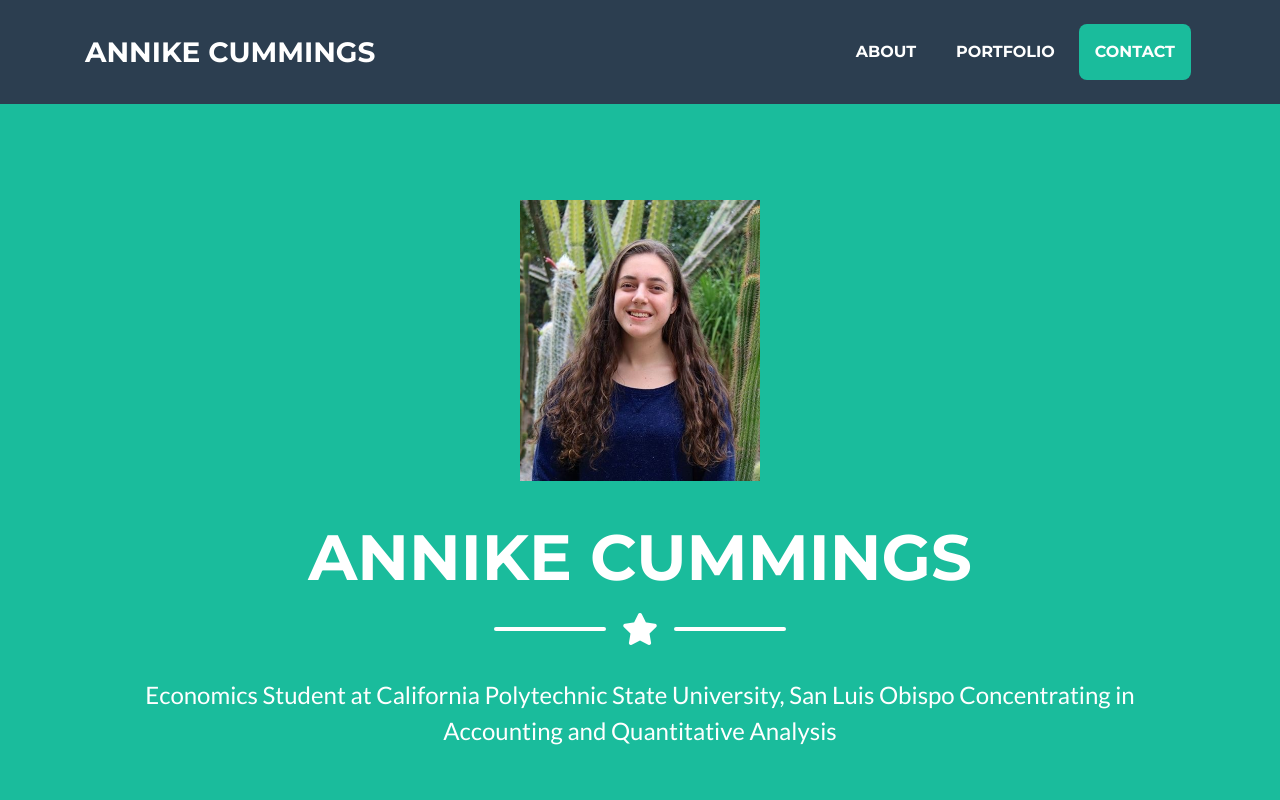
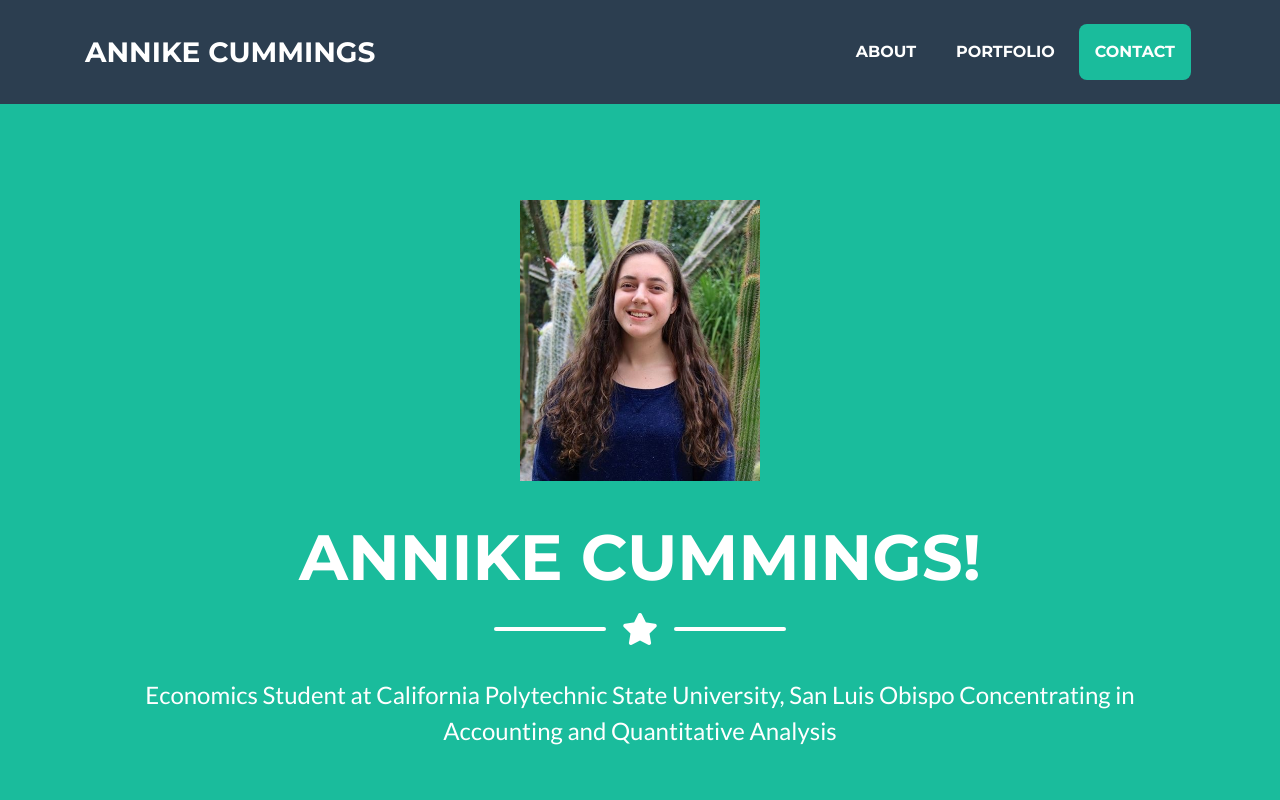
Before and after one commit to annikecummings/annikecummings.github.io, a website with bundled scripts: page index.html in a window 1280 px wide. Shown: the top 800 px of the page. Built offline with nearby package versions, Linux system fonts and the light colour scheme.

Commit message:
Update index.html

```diff
--- a/index.html
+++ b/index.html
@@ -54,7 +54,7 @@
       <img class="masthead-avatar mb-5" src="img/headshot.JPG" alt="">
 
       <!-- Masthead Heading -->
-      <h1 class="masthead-heading text-uppercase mb-0">Annike Cummings</h1>
+      <h1 class="masthead-heading text-uppercase mb-0">Annike Cummings!</h1>
 
       <!-- Icon Divider -->
       <div class="divider-custom divider-light">
```
